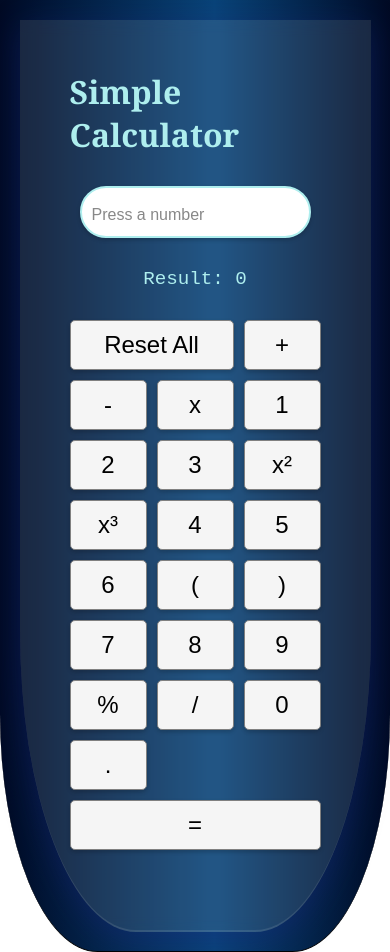
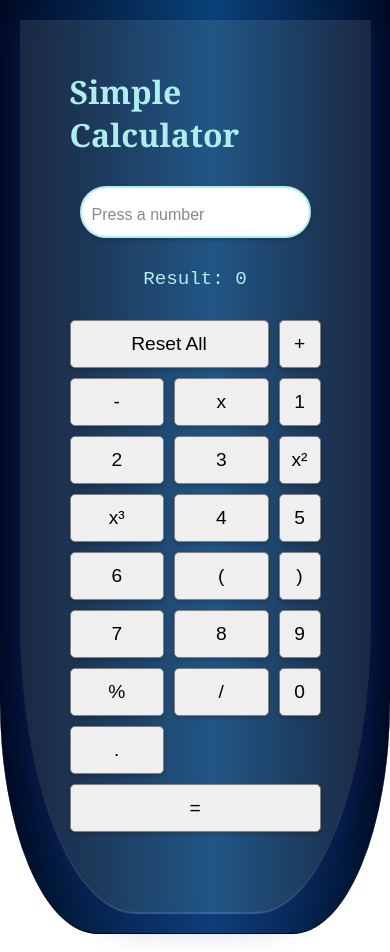
Before and after one commit to mdhusdhn-telugu/Simple-Calculator-with-react, a React (Create React App) app: page / in a window 390 px wide. Built offline with nearby package versions, Linux system fonts and the light colour scheme.

Commit message:
Deploy React app to GitHub Pages

```diff
--- a/package.json
+++ b/package.json
@@ -14,6 +14,8 @@
     "web-vitals": "^2.1.4"
   },
   "scripts": {
+    "predeploy": "npm run build",
+    "deploy": "gh-pages -d build",
     "start": "react-scripts start",
     "build": "react-scripts build",
     "test": "react-scripts test",
@@ -36,5 +38,8 @@
       "last 1 firefox version",
       "last 1 safari version"
     ]
+  },
+  "devDependencies": {
+    "gh-pages": "^6.3.0"
   }
 }
--- a/src/App.css
+++ b/src/App.css
@@ -16,7 +16,8 @@
   border-bottom: 1px solid black;
   border-radius: 0 0 25% 25%;
   background: rgb(0,10,36);
-  background: linear-gradient(90deg, rgba(0,10,36,1) 0%, rgba(9,68,121,1) 55%, rgba(0,10,36,1) 100%);}
+  background: linear-gradient(90deg, rgba(0,10,36,1) 0%, rgba(9,68,121,1) 55%, rgba(0,10,36,1) 100%);
+}
 
 .App {
   max-width: 600px;
@@ -27,10 +28,9 @@
   border-bottom-right-radius: 33%;
   padding: 50px;
   background: #fffcfc1a;
-box-shadow: 0 8px 32px 0 rgba( 31, 38, 135, 0.37 );
-backdrop-filter: blur( 7.5px );
--webkit-backdrop-filter: blur( 7.5px );
-
+  box-shadow: 0 8px 32px 0 rgba( 31, 38, 135, 0.37 );
+  backdrop-filter: blur( 7.5px );
+  -webkit-backdrop-filter: blur( 7.5px );
 }
 
 form {
@@ -39,7 +39,7 @@
 }
 
 h1 {
-  font-family:Cambria, Cochin, Georgia, Times, 'Times New Roman', serif;
+  font-family: Cambria, Cochin, Georgia, Times, 'Times New Roman', serif;
   color: #aeeeee;
 }
 
@@ -70,17 +70,16 @@
 }
 
 input:focus {
-  border-color:#aeeeee ;
+  border-color: #aeeeee;
   box-shadow: 0 0 8px rgba(76, 175, 80, 0.6);
   outline: none;
 }
 
 button {
   font-size: 1.5rem;
-  padding: 0.625rem;
+  padding: 1rem;
   border-radius: 5px;
   border: 1px solid gray;
-  background: whitesmoke;
   cursor: pointer;
   width: 100%;
   box-shadow: 0 2px 4px rgba(0, 0, 0, 0.2);
@@ -89,6 +88,14 @@
 
 button:hover {
   background-color: beige;
+}
+
+.numerical {
+  background-color: #e0f7fa;
+}
+
+.function {
+  background-color: #ffe0b2;
 }
 
 .double-width {
@@ -110,3 +117,13 @@
     grid-template-columns: repeat(5, 1fr);
   }
 }
+
+@media (max-width: 480px) {
+  .button-container {
+    grid-template-columns: repeat(2, 1fr);
+  }
+  button {
+    font-size: 1.2rem;
+    padding: 0.75rem;
+  }
+}
```
Also changed, not shown: 1 other file (tests, documents, lock files or other folders).
